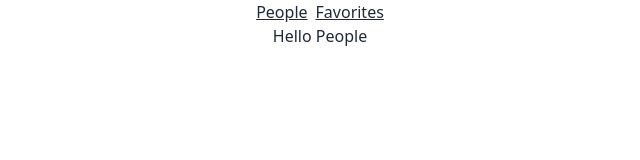
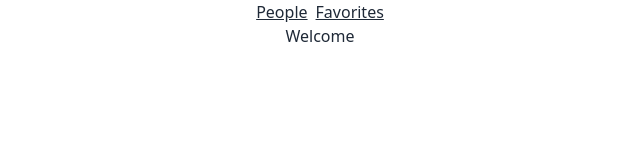
Before and after one commit to VladimirCores/Demo-SPA-Vue3-Composables-People-Favorites, a Vue app: page / in a window 1280 px wide. Shown: the top 160 px of the page, without its empty margins (320-960 px from the left). Built offline with nearby package versions, Linux system fonts and the light colour scheme.

Commit message:
2.2 Renamings of MainNavigation to HeaderNavigation

```diff
--- a/src/App.vue
+++ b/src/App.vue
@@ -1,11 +1,11 @@
 <script setup lang="ts">
-import MainNavigation from '~/components/MainNavigation.vue';
+import HeaderNavigation from '~/components/HeaderNavigation.vue';
 
 </script>
 
 <template>
   <div class="flex flex-col items-center">
-    <MainNavigation />
+    <HeaderNavigation />
     <router-view />
   </div>
 </template>
--- a/src/pages/index.vue
+++ b/src/pages/index.vue
@@ -1,9 +1,9 @@
 <script setup lang="ts">
 import { ref } from 'vue';
 
-const people = ref('People');
+const welcome = ref('Welcome');
 </script>
 
 <template>
-  Hello {{ people }}
+  {{ welcome }}
 </template>
```
Also changed, not shown: src/components/HeaderNavigation.vue (renamed from src/components/MainNavigation.vue).
